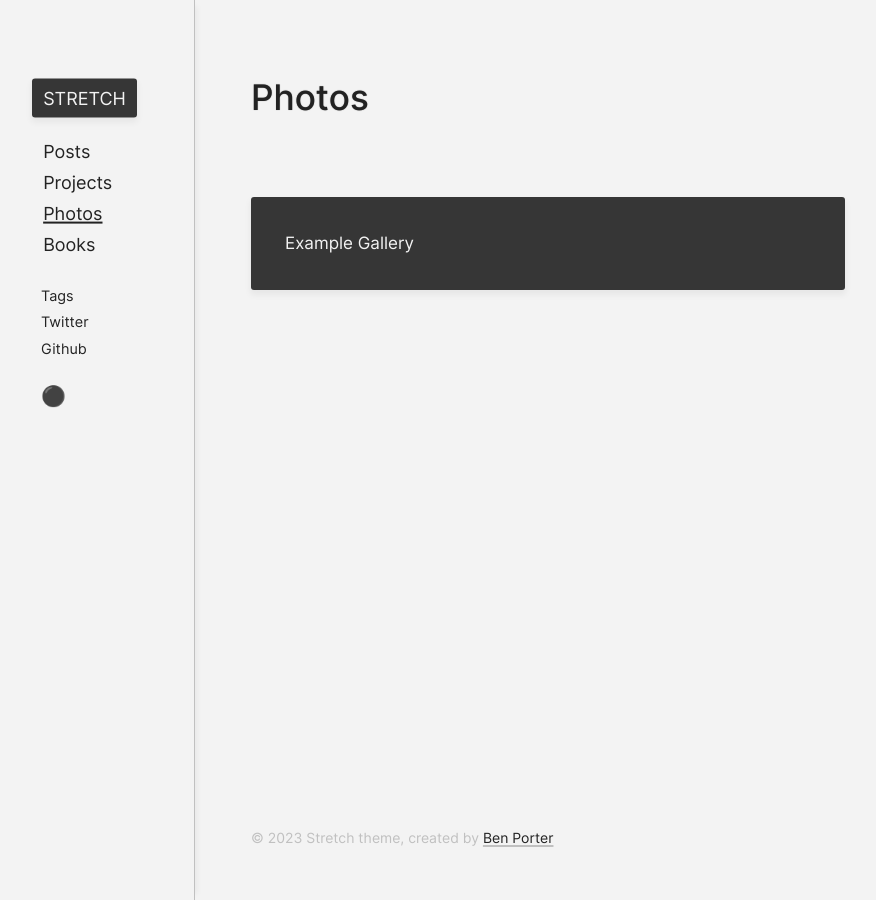
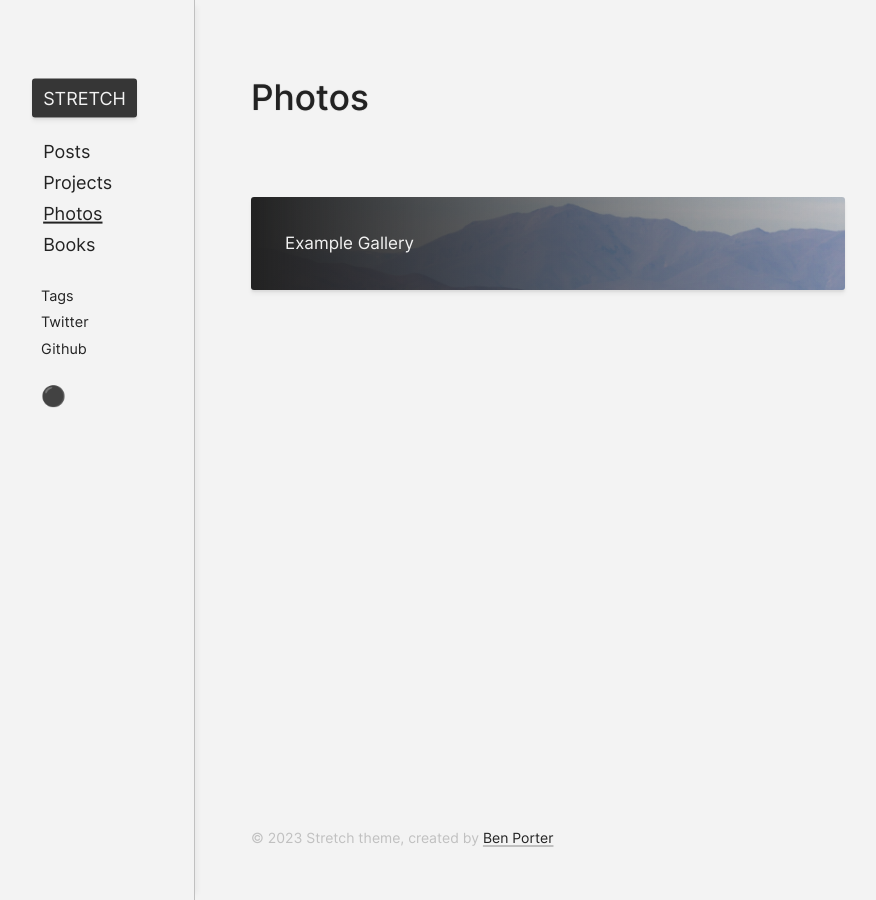
Before and after one commit to penborter/stretch, a Jekyll site: the page built from _pages/photos.md, in a window 1280 px wide. Shown: the whole page, without its empty margins (25-901 px from the left). Built offline with Jekyll 4.4.1, drawn with Linux system fonts in a browser that asks for light colours.

Commit message:
Random improvements

```diff
--- a/_layouts/list.html
+++ b/_layouts/list.html
@@ -22,10 +22,12 @@ layout: default
 
     {% for item in site[page.display_collection] %}
 
-      <!-- Allows the item titles to be sourced from a front-matter entry in each of the collection items.
+      {% comment %}
+      Allows the item titles to be sourced from a front-matter entry in each of the collection items.
         Set *category* in the front matter of the list.html page for the front matter key to be referenced.
         All collection items with that front matter key will use the matching value as their link title.
-      -->
+      {% endcomment %}
+
       {% if page.category and item[page.category]  %}
         {% assign item_title = item[page.category] %}
       {% else %}
@@ -52,7 +54,12 @@ layout: default
       {% endif %}
                 {% if page.card == true %}
 
-                  <a class="{{ item_class }}" href="{{ item.url }}">
+                 <a class="{{ item_class }}" href="{{ item.url }}"
+                    {% if item.thumb %}
+                      style="background-image: linear-gradient(to right, var(--fg), transparent),
+                      url({{ item.thumb }});
+                      background-size: cover;"
+                    {% endif %}>
                     <li class="truncate">{{ item.title | markdownify | remove: '<p>' | remove: '</p>' }}</li>
                   </a>
 
--- a/_layouts/photo.html
+++ b/_layouts/photo.html
@@ -22,7 +22,8 @@ main_columns: col-2
   {% for image in gallery.images %}
     <div class="image-wrapper">
 
-      <a href="{{ gallery.imagefolder }}/{{ image.name }}" data-lightbox="{{ gallery.id }}" title="{{ image.text}}">
+      <a href="{{ gallery.imagefolder }}/{{ image.name }}" title="{{ image.text}}">
+        <div class="image-caption">{{ image.text }}</div>
         <img class="img-gallery" src="{{ gallery.imagefolder }}/{{ image.thumb }}" alt="{{ image.text }}" loading="lazy">
       </a>
 
--- a/_sass/layout.scss
+++ b/_sass/layout.scss
@@ -124,10 +124,13 @@ $light-transparent: scale-color($light, $alpha: -50%);
   border-radius: 3px;
   color: var(--bg);
 
-  box-shadow: 0px 4px 6px 1px rgba(0,0,0,0.05);
+  box-shadow: 0 2px 2px var(--shadow-color),
+               0 4px 4px var(--shadow-color);
+
+  transition: 0.2s ease;
 
   &:hover {
-    filter: brightness(120%);
+    transform: scale(1.02);
   }
 }
 
@@ -163,6 +166,8 @@ body {
   background-color: var(--bg);
 
   margin: 0;
+
+  transition: 0.2s ease;
 
   a {
     color: var(--fg);
@@ -618,7 +623,32 @@ tr:nth-child(even) {
     margin: 0 4px;
     background: var(--bg-accent-2);
     border-radius: 3px;
-    box-shadow: 0 1px 1px 0px rgba(0, 0, 0, 0.2), 0 2px 2px rgba(0, 0, 0, 0.1), 0 4px 4px rgba(0, 0, 0, 0.05);
+    box-shadow: 0 2px 2px var(--shadow-color),
+                0 4px 4px var(--shadow-color),
+                0 8px 8px var(--shadow-color);
+
+    a {
+      position: relative;
+    }
+
+    .image-caption {
+      position: absolute;
+      left: 2em;
+      bottom: 1.5em;
+      display: none;
+
+      backdrop-filter: blur(5px);
+      color: #eee;
+      background: rgba(0, 0, 0, 0.5);
+      //border-radius: 2px;
+      padding: 0.2em 0.3em;
+    }
+
+    &:hover {
+      .image-caption {
+        display: block;
+      }
+    }
   }
 }
 
```
Also changed, not shown: _photos/example.md (+1 -1 lines), _posts/2022-12-31-Stretch-Theme.md (+2 -0 lines).
